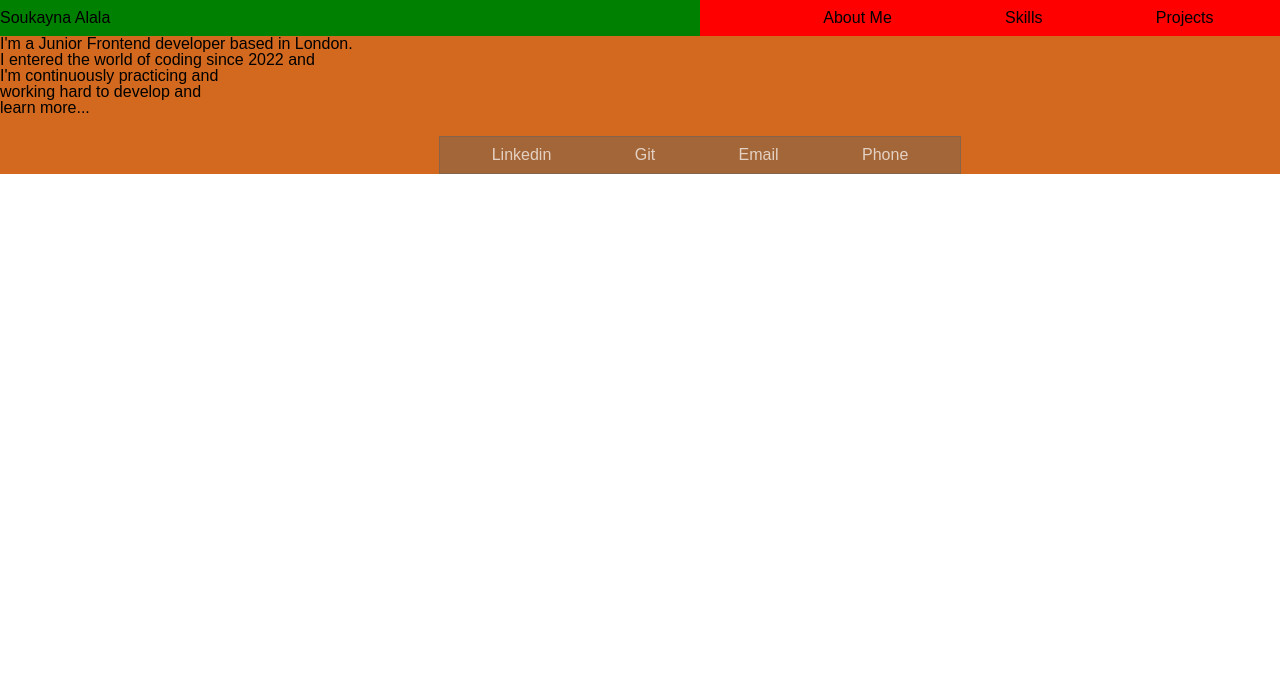
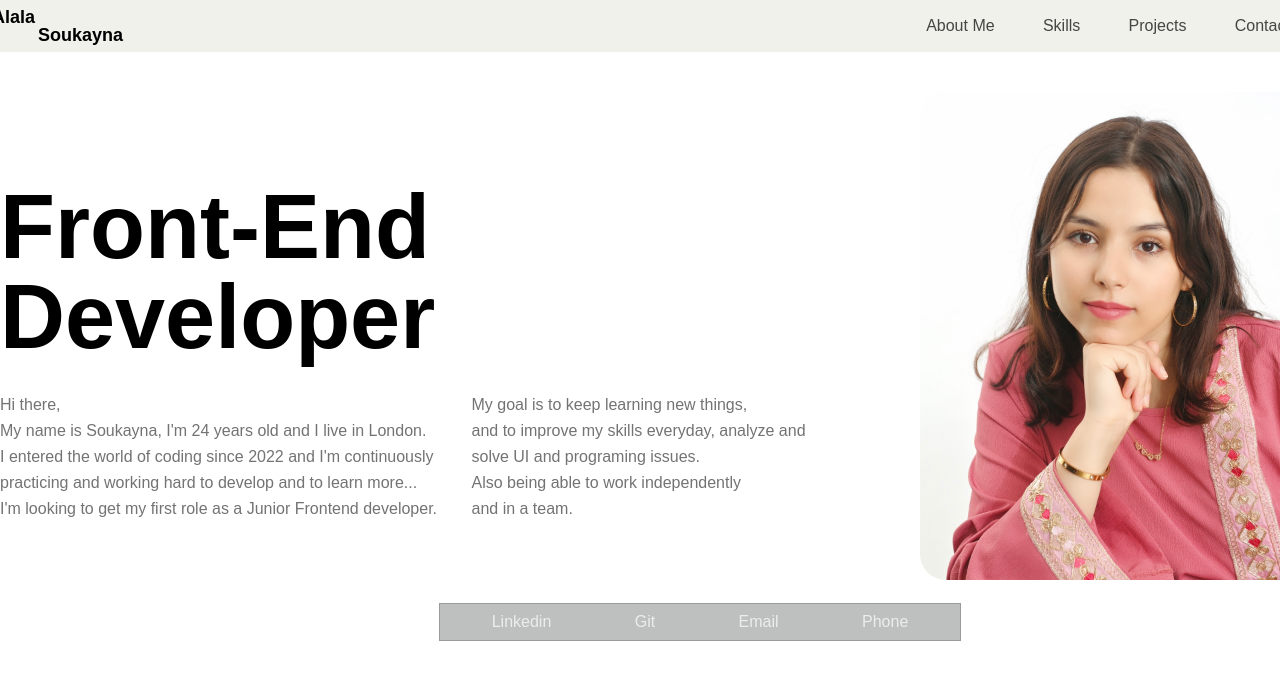
Before and after one commit to soukayna-alala/alala-portfolio, a React (Vite) app: page / in a window 1280 px wide. Shown: the top 680 px of the page. Built offline with nearby package versions, Linux system fonts and the light colour scheme.

Commit message:
finished the CSS and the editing for AboutMe component

```diff
--- a/package.json
+++ b/package.json
@@ -12,6 +12,7 @@
   "dependencies": {
     "react": "^18.3.1",
     "react-dom": "^18.3.1",
+    "react-simple-typewriter": "^5.0.1",
     "reset-css": "^5.0.2"
   },
   "devDependencies": {
--- a/src/App.css
+++ b/src/App.css
@@ -1,6 +1,6 @@
 .container {
   width: var(--page-width);
-  background-color: chocolate;
+  /*background-color: chocolate;*/
   margin: 0 auto;
 }
 
--- a/src/components/AboutMe/AboutMe.module.css
+++ b/src/components/AboutMe/AboutMe.module.css
@@ -0,0 +1,39 @@
+.aboutMeImage {
+  width: 400px;
+  align-items: center;
+  margin: auto;
+  border-radius: 26px;
+}
+
+.container {
+  display: grid;
+  grid-template-columns: 60% 40%;
+  margin-top: 40px;
+  /*text-align: center;*/
+}
+
+.imageContainer {
+  margin: auto;
+}
+
+.paragraphContainer {
+  margin: 60px 0;
+  align-items: center;
+
+  /*background-color: yellow;*/
+}
+
+.h1 {
+  padding: 30px 0;
+  font-size: 90px;
+  font-weight: 550;
+}
+
+.paragraph {
+  line-height: 26px;
+  font-size: 16px;
+  color: #737373;
+  margin: 0 auto;
+  display: grid;
+  grid-template-columns: auto auto;
+}
--- a/src/components/AboutMe/AboutMe.tsx
+++ b/src/components/AboutMe/AboutMe.tsx
@@ -1,17 +1,56 @@
+import { Typewriter } from "react-simple-typewriter";
 import styles from "./AboutMe.module.css";
 
 export function AboutMe() {
-  const { paragraph, container } = styles;
+  const {
+    h1,
+    paragraphContainer,
+    imageContainer,
+    paragraph,
+    container,
+    aboutMeImage,
+  } = styles;
 
   return (
     <div className={container}>
-      {/*<h4 className={h4}>About me</h4>*/}
-      <p className={paragraph}>
-        I'm a Junior Frontend developer based in London.
-        <br /> I entered the world of coding since 2022 and <br /> I'm
-        continuously practicing and <br /> working hard to develop and <br />
-        learn more...
-      </p>
+      <div className={paragraphContainer}>
+        <div className={h1}>
+          <Typewriter
+            words={["Front-End Developer"]}
+            loop={1}
+            typeSpeed={120}
+            delaySpeed={1200}
+          />
+        </div>
+        <div className={paragraph}>
+          <p>
+            Hi there,
+            <br /> My name is Soukayna, I'm 24 years old and I live in London.
+            <br />
+            I entered the world of coding since 2022 and I'm continuously
+            <br />
+            practicing and working hard to develop and to learn more...
+            <br />
+            I'm looking to get my first role as a Junior Frontend developer.
+          </p>
+          <p>
+            My goal is to keep learning new things, <br />
+            and to improve my skills everyday, analyze and <br />
+            solve UI and programing issues. <br />
+            Also being able to work independently
+            <br />
+            and in a team.
+          </p>
+        </div>
+      </div>
+
+      <div className={imageContainer}>
+        <img
+          className={aboutMeImage}
+          src="myPicture.jpg"
+          alt="Soukayna Alala's image "
+        />
+      </div>
     </div>
   );
 }
--- a/src/components/Header/Header.module.css
+++ b/src/components/Header/Header.module.css
@@ -4,9 +4,11 @@
 /*}*/
 .mainContainer {
   display: grid;
-  grid-template-columns: 50% 50%;
+  grid-template-columns: 60% 40%;
   width: var(--page-width);
-  background-color: blue;
+  /*background-color: blue;*/
+  background-color: #f0f1ea;
+  padding: 8px;
 }
 
 .container {
@@ -15,12 +17,29 @@
   /*background-color: var(--backgroung-color-rgba);*/
   /*border: 1px var(--backgroung-color-rgba) solid;*/
   padding: 10px;
-  background-color: red;
+  /*background-color: red;*/
   align-content: end;
-  text-align: end;
+  text-align: center;
+  width: 420px;
+  margin: auto;
+  font-size: 16px;
+  color: #454544;
 }
 
 .name {
-  background-color: green;
   align-content: center;
+  font-size: 18px;
+  font-weight: 590;
 }
+
+.cursor {
+  cursor: pointer;
+}
+
+.cursor:hover {
+  color: rebeccapurple;
+}
+
+.souka {
+  margin-left: 46px;
+}
--- a/src/components/Header/Header.tsx
+++ b/src/components/Header/Header.tsx
@@ -1,16 +1,20 @@
 import styles from "./Header.module.css";
 
 export function Header() {
-  const { name, container, mainContainer } = styles;
+  const { souka, cursor, name, container, mainContainer } = styles;
 
   return (
     <header className={mainContainer}>
-      <div className={name}>Soukayna Alala</div>
+      <div className={name}>
+        <p> Alala</p>
+        <p className={souka}>Soukayna</p>
+      </div>
+
       <div className={container}>
-        <div>About Me</div>
-        <div>Skills</div>
-        <div>Projects</div>
-        <div>Contacts</div>
+        <div className={cursor}>About Me</div>
+        <div className={cursor}>Skills</div>
+        <div className={cursor}>Projects</div>
+        <div className={cursor}>Contacts</div>
       </div>
     </header>
   );
```
Also changed, not shown: public/myPicture.jpg (renamed from public/IMG_7257.jpg), 1 other file (tests, documents, lock files or other folders).
